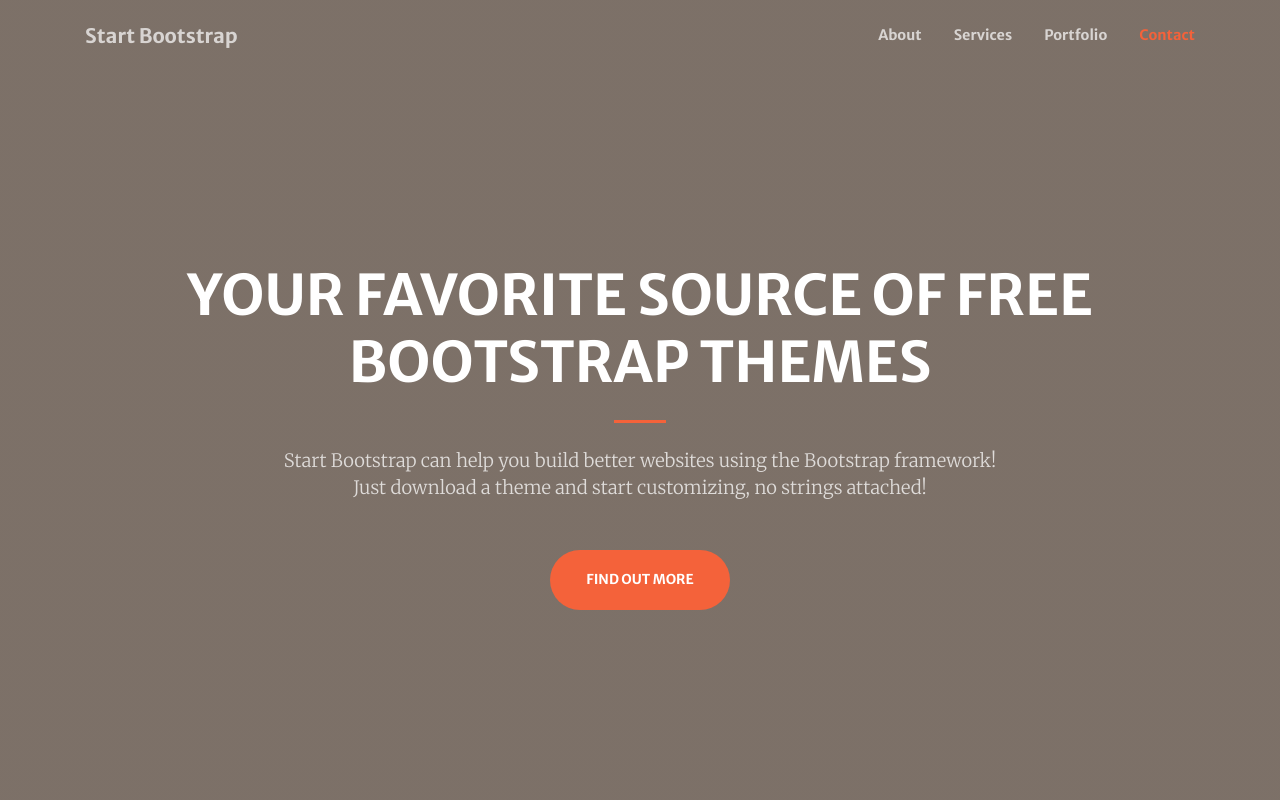
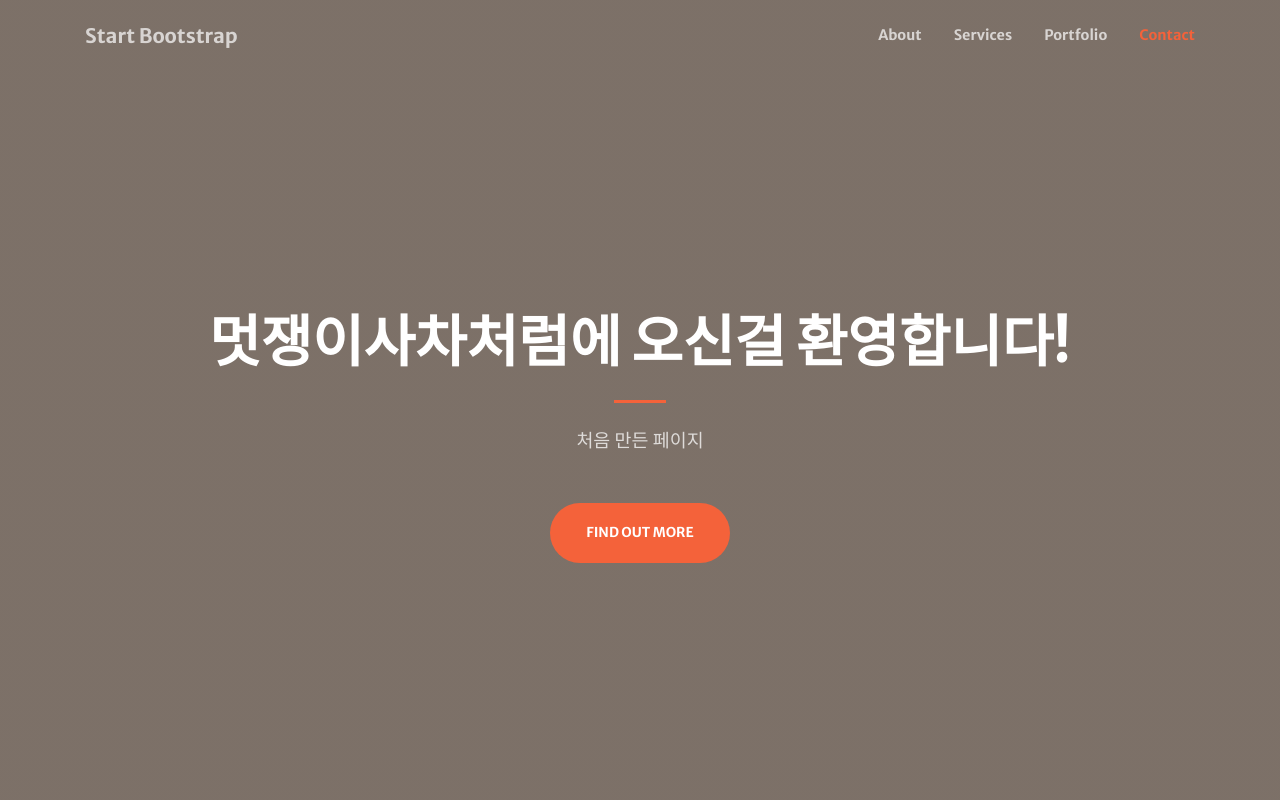
Before and after one commit to Baehyunsu20/lion9th, a plain HTML site: page startbootstrap/startbootstrap-creative-gh-pages/index.html in a window 1280 px wide. Shown: the top 800 px of the page. Drawn offline with nearby package versions, Linux system fonts and the light colour scheme; files whose address does not match are found by name.

Commit message:
change 2

```diff
--- a/startbootstrap/startbootstrap-creative-gh-pages/index.html
+++ b/startbootstrap/startbootstrap-creative-gh-pages/index.html
@@ -39,11 +39,11 @@
             <div class="container h-100">
                 <div class="row h-100 align-items-center justify-content-center text-center">
                     <div class="col-lg-10 align-self-end">
-                        <h1 class="text-uppercase text-white font-weight-bold">Your Favorite Source of Free Bootstrap Themes</h1>
+                        <h1 class="text-uppercase text-white font-weight-bold">멋쟁이사차처럼에 오신걸 환영합니다!</h1>
                         <hr class="divider my-4" />
                     </div>
                     <div class="col-lg-8 align-self-baseline">
-                        <p class="text-white-75 font-weight-light mb-5">Start Bootstrap can help you build better websites using the Bootstrap framework! Just download a theme and start customizing, no strings attached!</p>
+                        <p class="text-white-75 font-weight-light mb-5">처음 만든 페이지</p>
                         <a class="btn btn-primary btn-xl js-scroll-trigger" href="#about">Find Out More</a>
                     </div>
                 </div>
```
